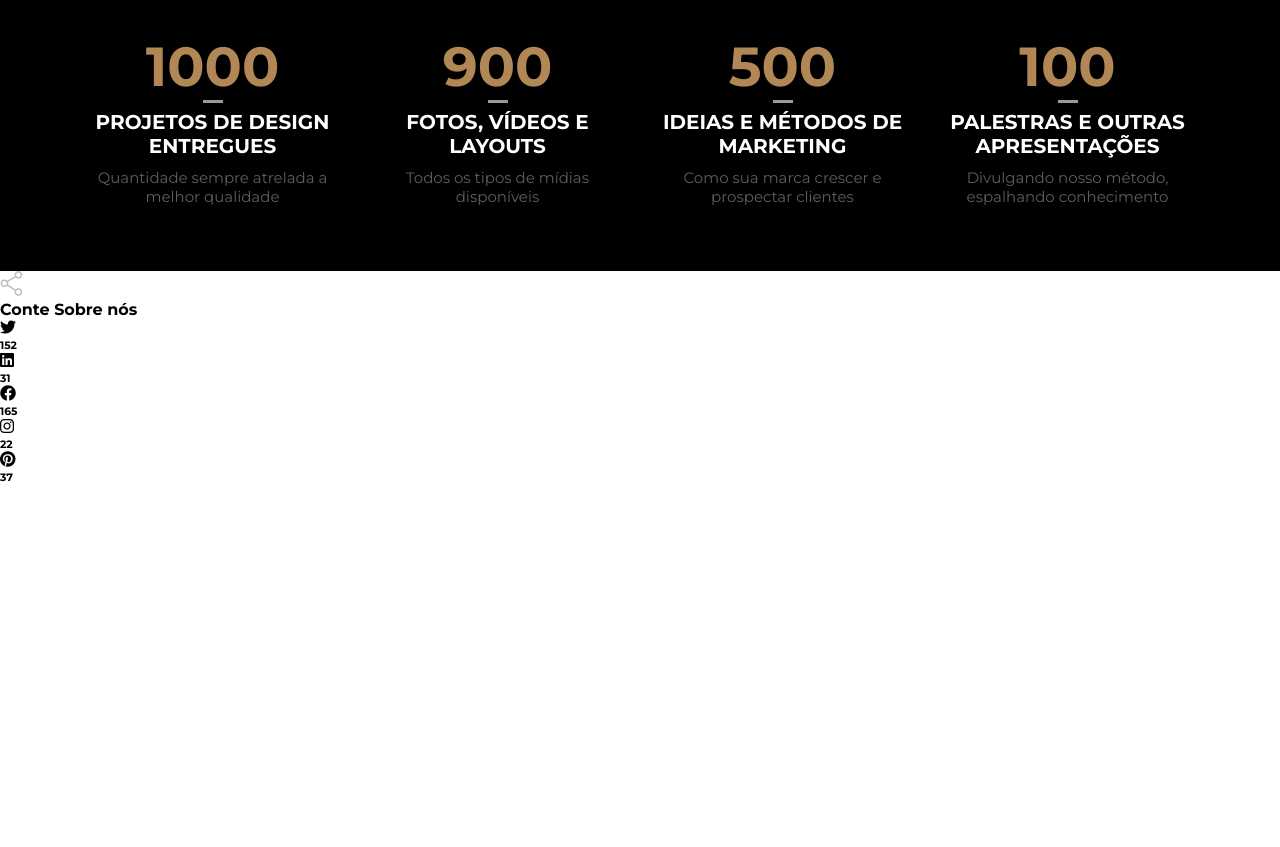
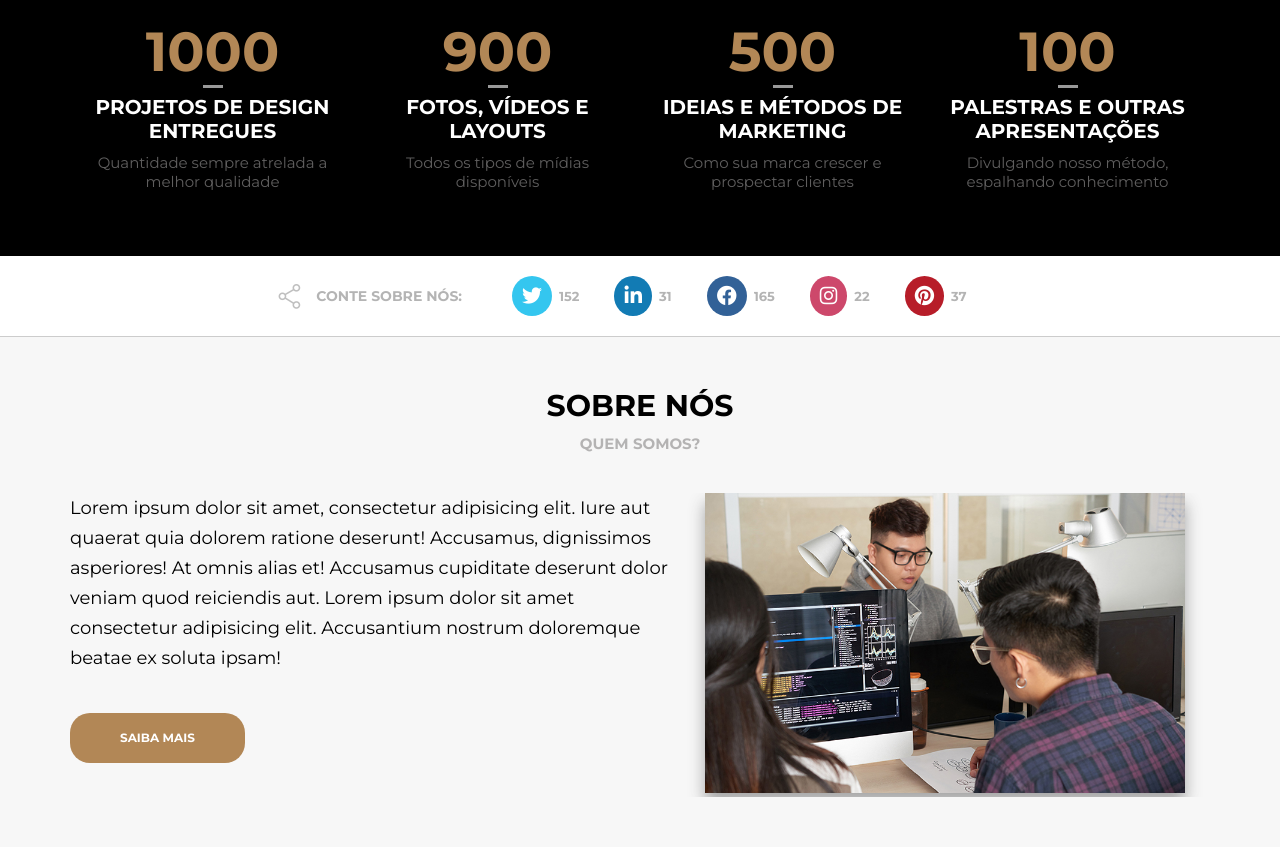
Before and after one commit to geovani-nascto/projeto-awax, a plain HTML site: page awax/home.html in a window 1280 px wide. Shown: the part 5579-6426 px from the top of the page. Before the commit the page ends 6063 px from the top, so only its background shows below. Drawn offline with Linux system fonts and the light colour scheme.

Commit message:
section shared-midias finalizado

```diff
--- a/awax/assets/css/style.scss
+++ b/awax/assets/css/style.scss
@@ -187,7 +187,7 @@ main{
         .section-desc{
             font-size: 15px;
             margin: 10px 0 40px 0;
-            color: rgb(180, 179, 179)
+            color: #b4b3b3
         }
 
         .section-body{
@@ -741,6 +741,12 @@ main{
                                         ul{
                                             list-style-type: disc;
                                             margin-bottom: 20px;
+
+                                            li{
+                                                font-size: 14px;
+                                                text-transform: uppercase;
+                                                line-height: 25px;
+                                            }
                                         }
                                     }
                                 }
@@ -758,6 +764,74 @@ main{
                     }
                 }
             }
+        }
+    }
+
+    .share-midias{
+        //@include container();
+        display: flex;
+        justify-content: center;
+        margin: auto;
+        border-bottom: 1px solid #ccc;
+
+        .share-icon, .midias{
+            display: flex;
+            padding: 20px 0;
+            color: #b4b4b4;
+            text-transform: uppercase;
+            align-items: center;
+        }
+
+        .share-icon{
+            margin-right: 50px;
+
+            img{
+                margin-right: 15px;
+            }
+
+            h4{
+                font-size: 14px;
+            }
+        }
+
+        .midias{
+
+            i{
+                background-color: darkcyan;
+                padding: 10px;
+                border-radius: 50%;
+                color: #fff;
+                font-size: 20px;
+                border: 0;
+                outline: 0;
+            }
+
+            .fa-twitter{
+                background-color: #34c6ef;
+            }
+
+            .fa-linkedin-in{
+                background-color: #127bb4;
+            }
+
+            .fa-facebook{
+                background-color: #326197;
+            }
+
+            .fa-instagram{
+                background-color: #cd486b;
+            }
+
+            .fa-pinterest{
+                background-color: #b71d29;
+            }
+
+            h6{
+                margin: 0 35px 0 7px;
+                font-size: 13px;
+            }
+
+
         }
     }
 }
--- a/awax/home.html
+++ b/awax/home.html
@@ -482,7 +482,7 @@
                                         <img src="assets/img/icons/check.png" alt="">
                                         <div class="feature-options">
                                             <h2>Primeiro recurso</h2>
-                                            <p>Lorem ipsum dolor sit amet consectetur adipisicing elit.fassssssssssssssssssssssssssssssssssssssssssssssssssssssssssssssssssssssssssssssssssssssssssssssssssssssssssssssssssssssssssslorem Lorem ipsum dolor sit, amet consectetur adipisicing elit. At iure iste, pariatur id autem animi deleniti quo exercitationem nesciunt molestias recusandae et nobis quae voluptates asperiores dolorum repudiandae, nulla ipsam..</p>
+                                            <p>Lorem ipsum dolor sit amet consectetur adipisicing elit. Lorem ipsum dolor sit, amet consectetur adipisicing elit. At iure iste, pariatur id autem animi deleniti quo exercitationem nesciunt molestias recusandae et nobis quae voluptates asperiores dolorum repudiandae, nulla ipsam..</p>
                                             <ul>
                                                 <li>-- Recurso 1</li>
                                                 <li>-- Recurso 2</li>
@@ -562,14 +562,14 @@
         <section class="share-midias">
             <div class="share-icon">
                 <img src="assets/img/icons/share.png" alt="">
-                <h4>Conte Sobre nós</h4>
+                <h4>Conte Sobre nós:</h4>
             </div>
             <div class="midias">
                 <i class="fa-brands fa-twitter"></i>
                 <h6>152</h6>
             </div>
             <div class="midias">
-                <i class="fa-brands fa-linkedin"></i>
+                <i class="fa-brands fa-linkedin-in"></i>
                 <h6>31</h6>
             </div>
             <div class="midias">
@@ -583,6 +583,27 @@
             <div class="midias">
                 <i class="fa-brands fa-pinterest"></i>
                 <h6>37</h6>
+            </div>
+        </section>
+
+        <section class="default light" id="about-us">
+            <div class="section-title">Sobre Nós</div>
+            <div class="section-desc">Quem somos?</div>
+            <div class="section-body">
+                <div class="about-us">
+                    <div class="aboutus-left">
+                        Lorem ipsum dolor sit amet, consectetur adipisicing elit. Iure aut quaerat quia dolorem ratione deserunt! Accusamus, dignissimos asperiores! At omnis alias et! Accusamus cupiditate deserunt dolor veniam quod reiciendis aut.
+
+                        Lorem ipsum dolor sit amet consectetur adipisicing elit. Accusantium nostrum doloremque beatae ex soluta ipsam!
+                        <br>
+
+
+                        <a href="#">Saiba mais</a>
+                    </div>
+                    <div class="aboutus-right">
+                        <img src="assets/img/medias/foto4.jpg" alt="">
+                    </div>
+                </div>
             </div>
         </section>
     </main>
```
Also changed, not shown: awax/assets/css/style.css, 1 other file.
